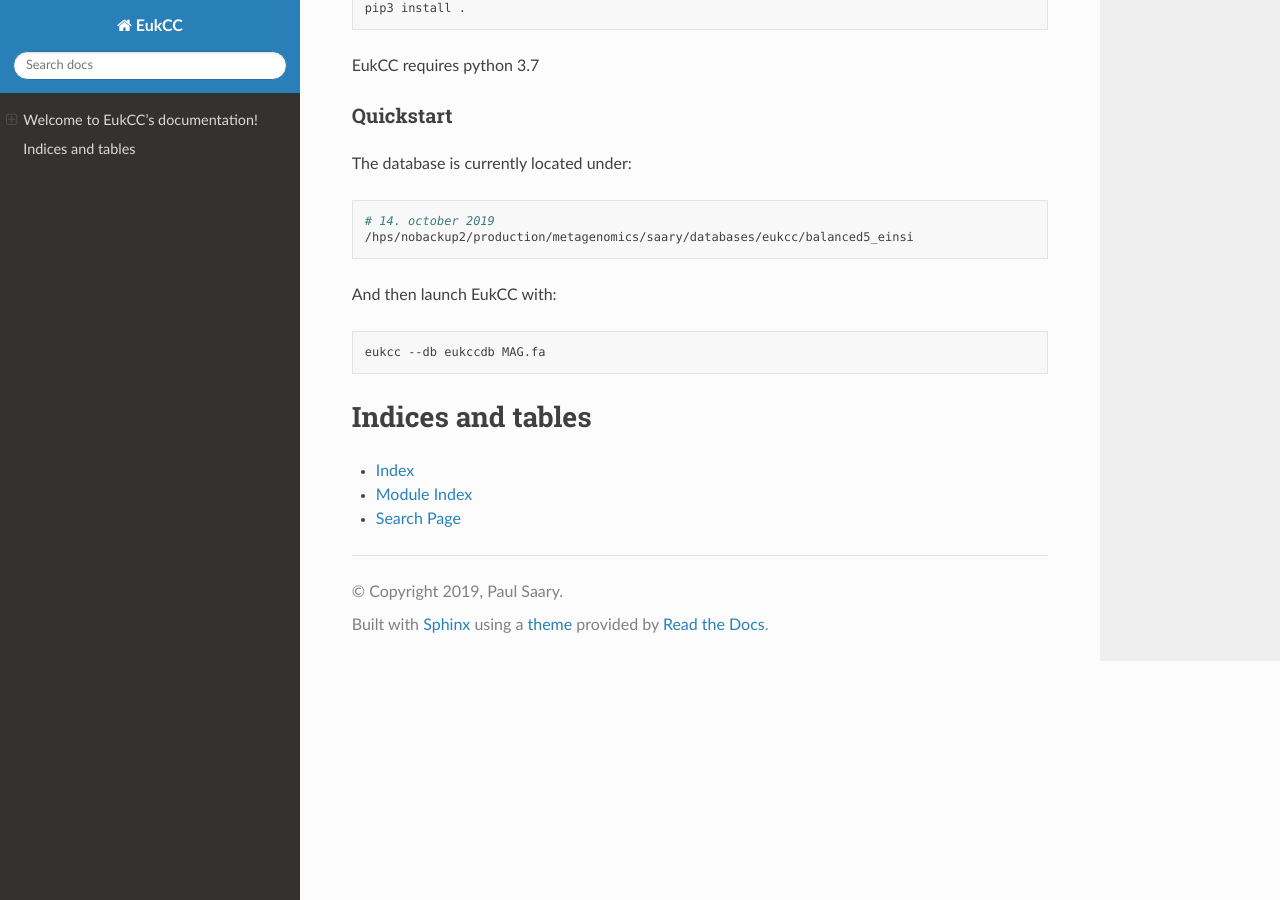
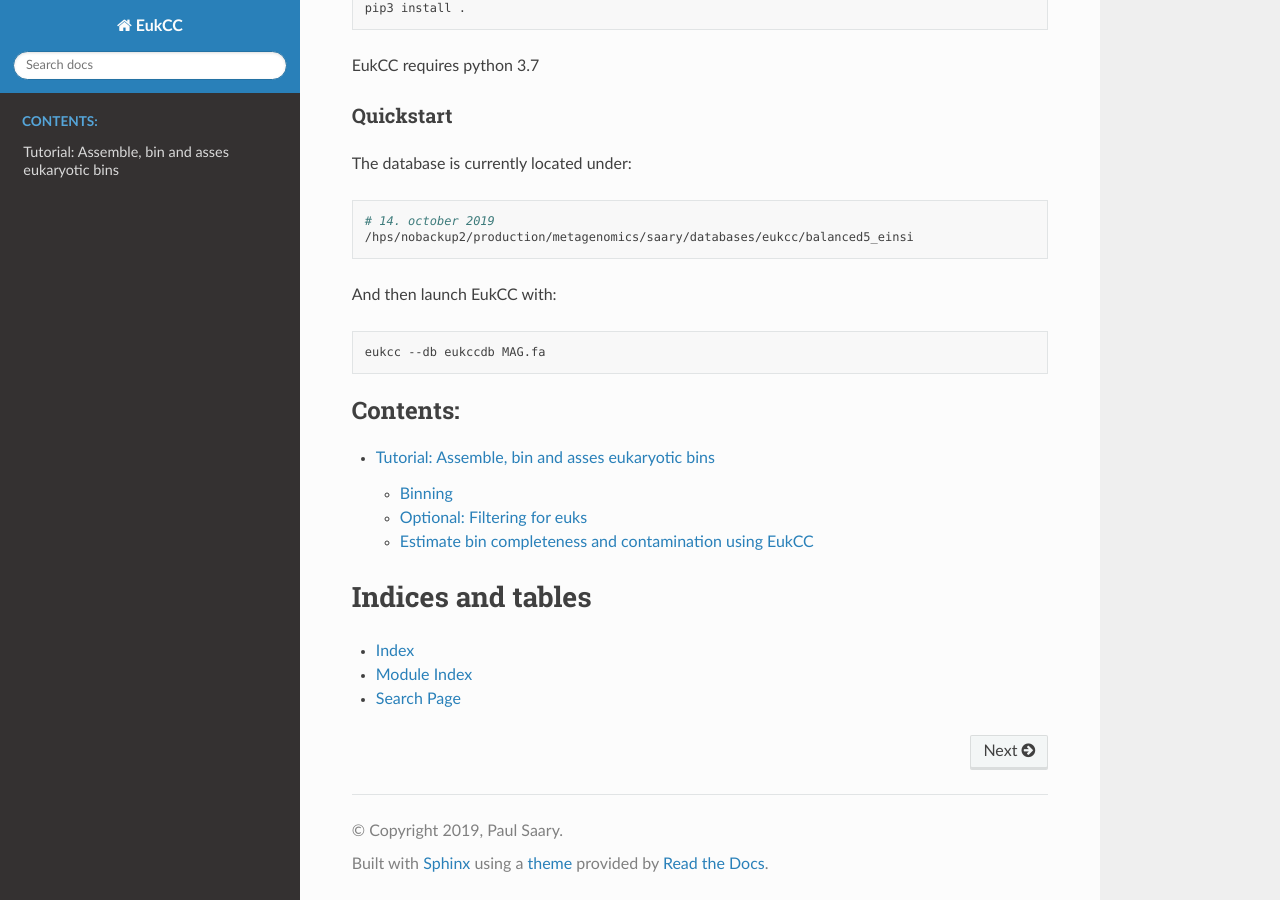
Before and after one commit to EBI-Metagenomics/EukCC, a Sphinx documentation site: the page built from docs/index.rst, in a window 1280 px wide and 900 px high, scrolled down 1259 px. Built offline with Sphinx 7.4.7 and the Read the Docs theme 2.0.0, drawn with Linux system fonts in a browser that asks for light colours; some of the changed lines change nothing that is shown.

Commit message:
start work on a turorial

```diff
--- a/docs/index.rst
+++ b/docs/index.rst
@@ -96,6 +96,8 @@
    :maxdepth: 2
    :caption: Contents:
 
+   tutorial.rst
+
 
 
 Indices and tables
--- /dev/null
+++ b/docs/tutorial.rst
@@ -0,0 +1,86 @@
+Tutorial: Assemble, bin and asses eukaryotic bins
+=====================================================
+
+We assume for this tutorial, that you have sequenced
+and assembled your metagenomic reads without prior filtering
+using your assembler of choice (metaSPAdes, flye, megahit, etc.).
+
+We assume the scaffolds to be in the folder.
+
+
+Binning
+---------------------
+
+To bin eukaryotic metagenomic sequences you need to use a binner with
+no prior towards prokariotic sequences. Thus you will not be able
+to use neither maxbin2 not metabat. We suggest the use of CONCOCT, but
+any unbiased binner will work.
+
+.. code-block:: shell
+
+   concoct .. bin
+
+Optional: Filtering for euks
+----------------------------------
+After binning you may want to reduce the number of bins by looking for bins
+with large amounts of eukaryotic DNA. This step will bias your analysis
+towards what will be detected by EukRep as such, but can be helpful
+if you deal with a large number of bins.
+
+You could for example filter for bins with a minimum number of
+eukaryotic bases and/or a ratio of eukaryotic to unclassified or bacterial
+DNA. We noticed a ratio of at least 20 % eukaryotic DNA will already make sure
+to exclude any bacterial bins.
+
+This can be done using our helper script "filter_euk_bins.py"
+
+.. code-block:: shell
+
+   filter_euk_bins.py fasta_bins/*.fa
+
+This will create a file `asignment.csv` containing comma seperated
+columns with stats about the bin including one column 'eukaryotic', which
+can help you decide.
+
+The assignent file looks like:
+
+   path,binname,eukaryotic,eukbases,bacbases,unassigned,sum
+   fasta_bins/0.fa,0.fa,True,2593713,0,0,2593713
+   fasta_bins/1.fa,1.fa,False,36682,394058,3639,434379
+
+Try adjusting the ratios using the flags, if you are unhappy with the defaults.
+
+.. code-block:: shell
+
+   filter_euk_bins.py fasta_bins/*.fa --eukratio 0.5 --bacratio 0.4
+
+
+All options are described in the help:
+
+.. code-block:: shell
+
+   filter_euk_bins.py -h
+
+
+
+
+Estimate bin completeness and contamination using EukCC
+-------------------------------------------------------
+
+
+.. code-block:: shell
+
+   eukcc --db $HOME/eukccdb/ -n 8 --outdir eukcc/bin.0/ fasta_bins/bin.0.fa
+
+Optimizing memory
+##################
+Running EukCC will require serveral Gb of memory (>50 Gb). This is due to
+the usage of pplacer.
+
+In a first step, it will run GeneMark-ES, which depending on the
+size of the bin and the number of cores provided can take up to several
+hours and uses very little memory.
+
+If you want to streamline your pipeline, you can use EukCC to only run
+GeneMark-ES first (on a low memory machine) and then relaunch with the same
+parameters on a higher memory machine.
```
